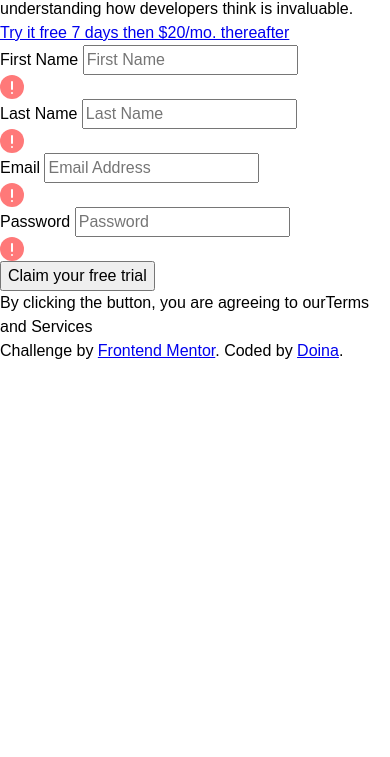
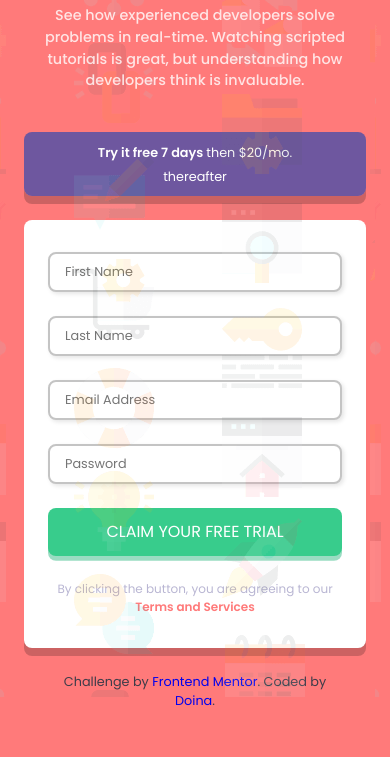
Before and after one commit to Doileo/signup-form, a plain HTML site: page index.html in a window 390 px wide. Shown: the part 147-904 px from the top of the page. Before the commit the page ends 844 px from the top, so only its background shows below. Drawn offline with Linux system fonts and the light colour scheme.

Commit message:
Styled the mobile layout

```diff
--- a/css/main.css
+++ b/css/main.css
@@ -4,7 +4,7 @@
 
 :root {
   /* colors*/
-    --clr-red:  0 100% 74%;
+  --clr-red: 0 100% 74%;
   --clr-green: 154 59% 51%;
   --clr-blue: 248 32% 49%;
   --clr-dark-blue: 249 10% 26%;
@@ -35,7 +35,7 @@ p {
 body {
   line-height: 1.5;
   min-height: 100vh; /* it prevents short pages */
-    font-family: 'Josefin Sans', sans-serif;
+  font-family: "Josefin Sans", sans-serif;
 }
 
 /* make images easier to work with */
@@ -79,12 +79,162 @@ select {
   gap: var(--gap, 1rem);
 }
 
+.flow > * + * {
+  margin-top: 1.5rem;
+}
+
 /* colors */
-.text-red { color: hsl( var(--clr-red) ); }
-.text-green { color: hsl( var(--clr-soft-red) ); }
-.text-accent { color: hsl( var(--clr-blue) ); }
-.text-dark { color: hsl( var(--clr-dark-blue) ); }
-.text-grayish { color: hsl( var(--clr-grayish-blue) ); }
+.text-red {
+  color: hsl(var(--clr-red));
+  font-weight: 600;
+}
+.text-green {
+  color: hsl(var(--clr-soft-red));
+}
+.text-accent {
+  color: hsl(var(--clr-blue));
+}
+.text-dark {
+  color: hsl(var(--clr-dark-blue));
+}
+.text-grayish {
+  color: hsl(var(--clr-grayish-blue));
+  font-size: 0.75rem;
+  text-align: center;
+}
 
 /* typography */
-.uppercase { text-transform: uppercase; }
+.uppercase {
+  text-transform: uppercase;
+}
+
+/*  ==========================================================================
+    Author's custom styles - Mobile first design
+    ========================================================================== */
+
+/* ===================== Base Styles =========================== */
+
+body {
+  min-height: 100vh; /* it prevents short pages */
+  font-family: "Poppins", sans-serif;
+  font-size: 1em;
+  line-height: 1.5;
+  background-color: hsl(0, 100%, 74%);
+}
+
+body:before {
+  content: "";
+  position: absolute;
+  top: 0;
+  left: 0;
+  width: 100%;
+  height: 100%;
+  background-image: url(../images/bg-intro-mobile.png);
+}
+
+header {
+  padding-inline: 1.5rem;
+  margin: 3.75rem 0 2rem;
+  color: #fff;
+}
+
+h1 {
+  font-size: 1.6rem;
+  font-weight: 600;
+  line-height: 1.4;
+  margin-bottom: 1.3rem;
+  text-align: center;
+}
+
+header p {
+  font-size: 0.9rem;
+  font-weight: 500;
+  margin-bottom: 2.5rem;
+  opacity: 0.8;
+  text-align: center;
+}
+
+main {
+  padding-inline: 1.5rem;
+}
+
+.trial-option {
+  background-color: rgba(95, 84, 164, 0.9);
+  padding: 0.5rem 4rem;
+  width: 100%;
+  display: block;
+  text-align: center;
+  border-radius: 0.5rem;
+  box-shadow: 0 0.5rem 0 rgba(0, 0, 0, 0.2);
+  margin-bottom: 1.5rem;
+}
+
+.trial-option a {
+  text-decoration: none;
+  color: #fff;
+  font-size: 0.8rem;
+  font-weight: 600;
+}
+
+.trial-option span {
+  font-weight: normal;
+}
+
+.form-wrapper {
+  border-radius: 0.5rem;
+  box-shadow: 0 0.5rem 0 rgba(0, 0, 0, 0.2);
+  background-color: #fff;
+  color: hsl(var(--clr-dark-blue));
+  padding: 2rem 1.5rem;
+}
+
+div label {
+  display: none;
+}
+
+form {
+  display: flex;
+  flex-direction: column;
+  justify-content: center;
+  width: 100%;
+}
+
+form div input {
+  width: 100%;
+  height: 40px;
+  border-radius: 8px;
+  outline: none;
+  border: 2px solid #c4c4c4;
+  padding: 0 15px;
+  box-shadow: 2px 2px 4px rgba(0, 0, 0, 0.1);
+  font-size: 0.8rem;
+}
+
+form img {
+  display: none;
+}
+
+button {
+  width: 100%;
+  padding: 0.7rem 1rem;
+  border-radius: 0.5rem;
+  background-color: hsl(var(--clr-green));
+  color: #fff;
+  border: 0.1rem solid transparent;
+  box-shadow: 0 0.3rem 0 rgba(55, 185, 133, 0.5);
+}
+
+footer {
+  margin: 1.5rem 1.5rem;
+  padding-inline: 1.5rem;
+  text-align: center;
+  font-size: 0.8rem;
+}
+
+.attribution a {
+  text-decoration: none;
+}
+
+.attribution a:hover {
+  color: rgba(55, 185, 133, 0.5);
+}
--- a/index.html
+++ b/index.html
@@ -34,7 +34,7 @@
 
     <main>
       <section class="call-to-action">
-        <div>
+        <div class="trial-option">
           <a href="#"
             >Try it free 7 days <span>then $20/mo. thereafter</span></a
           >
@@ -42,7 +42,7 @@
       </section>
 
       <section class="form-wrapper">
-        <form id="form">
+        <form id="form" class="flow">
           <!-- First name input here-->
           <div>
             <label for="firstname">First Name</label>
@@ -92,18 +92,19 @@
             <div class="error"></div>
           </div>
           <!-- Submit Button-->
-          <button type="submit" id="submit">Claim your free trial</button>
-          <p>
-            By clicking the button, you are agreeing to our<span
-              >Terms and Services</span
-            >
+          <button type="submit" id="submit" class="uppercase">
+            Claim your free trial
+          </button>
+          <p class="text-grayish">
+            By clicking the button, you are agreeing to our
+            <span class="text-red">Terms and Services</span>
           </p>
         </form>
       </section>
     </main>
 
     <footer>
-      <p class="attribution">
+      <p class="attribution text-dark">
         Challenge by
         <a href="https://www.frontendmentor.io?ref=challenge" target="_blank"
           >Frontend Mentor</a
```
Lines whose indentation alone changed are shown as unchanged.
